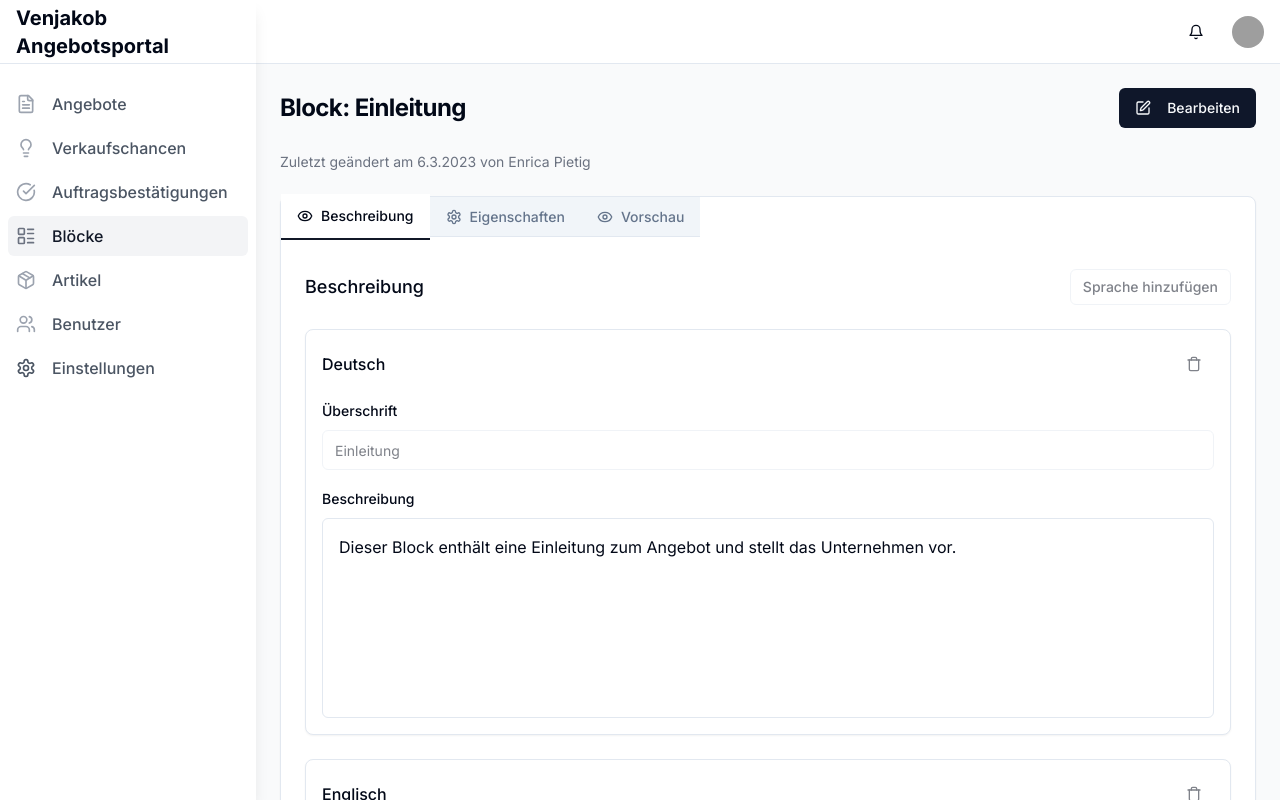
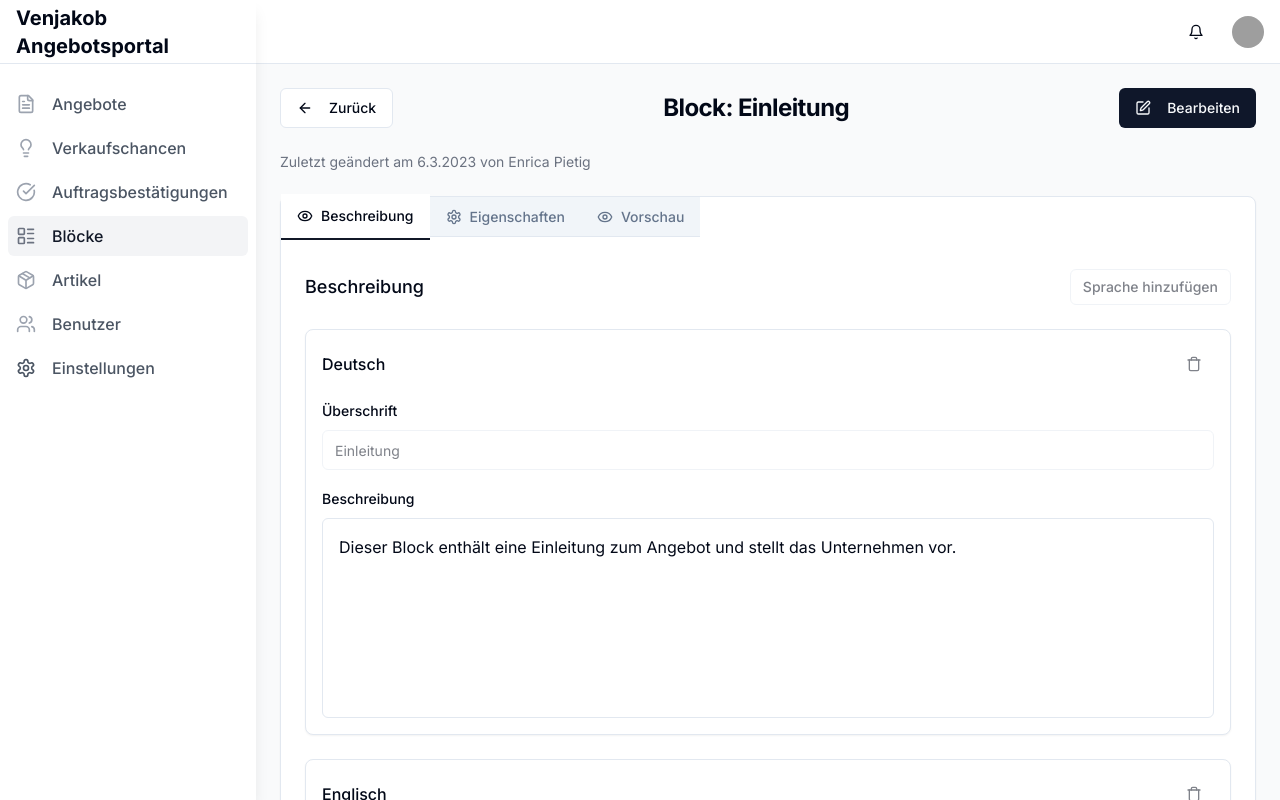
Before and after one commit to Lightnicus/venjakob, a Next.js app: page /bloecke/1 in a window 1280 px wide. Built offline with nearby package versions, Linux system fonts and the light colour scheme; grey boxes are pictures that could not be loaded.

Commit message:
back button block-editor

```diff
--- a/components/block-editor.tsx
+++ b/components/block-editor.tsx
@@ -8,8 +8,9 @@ import { Tabs, TabsContent, TabsList, TabsTrigger } from "@/components/ui/tabs"
 import { Checkbox } from "@/components/ui/checkbox"
 import { Textarea } from "@/components/ui/textarea"
 import { Card, CardContent } from "@/components/ui/card"
-import { Save, Edit, Eye, Settings, X, Trash } from "lucide-react"
+import {Save, Edit, Eye, Settings, X, Trash, ArrowLeft} from "lucide-react"
 import { Select, SelectContent, SelectItem, SelectTrigger, SelectValue } from "@/components/ui/select"
+import { useRouter } from "next/navigation"
 
 interface BlockEditorProps {
   id: string
@@ -18,6 +19,7 @@ interface BlockEditorProps {
 export function BlockEditor({ id }: BlockEditorProps) {
   const [activeTab, setActiveTab] = useState("beschreibung")
   const [editMode, setEditMode] = useState(false)
+  const router = useRouter();
 
   // Mock data for a block
   const block = {
@@ -58,9 +60,17 @@ export function BlockEditor({ id }: BlockEditorProps) {
     // setBlock(originalBlock);
   }
 
+  function handleReturn(): void {
+      router.push('/bloecke');
+    }
+
   return (
     <div className="space-y-6">
       <div className="flex items-center justify-between">
+        <Button variant="outline" onClick={() => router.back()}>
+          <ArrowLeft className="mr-2 h-4 w-4" />
+          Zurück
+        </Button>
         <h1 className="text-2xl font-bold tracking-tight">
           {id === "neu" ? "Neuer Block" : `Block: ${block.bezeichnung}`}
         </h1>
@@ -77,10 +87,12 @@ export function BlockEditor({ id }: BlockEditorProps) {
               </Button>
             </>
           ) : (
-            <Button onClick={handleEdit}>
-              <Edit className="mr-2 h-4 w-4" />
-              Bearbeiten
-            </Button>
+            <>
+              <Button onClick={handleEdit}>
+                <Edit className="mr-2 h-4 w-4" />
+                Bearbeiten
+              </Button>
+            </>
           )}
         </div>
       </div>
```
